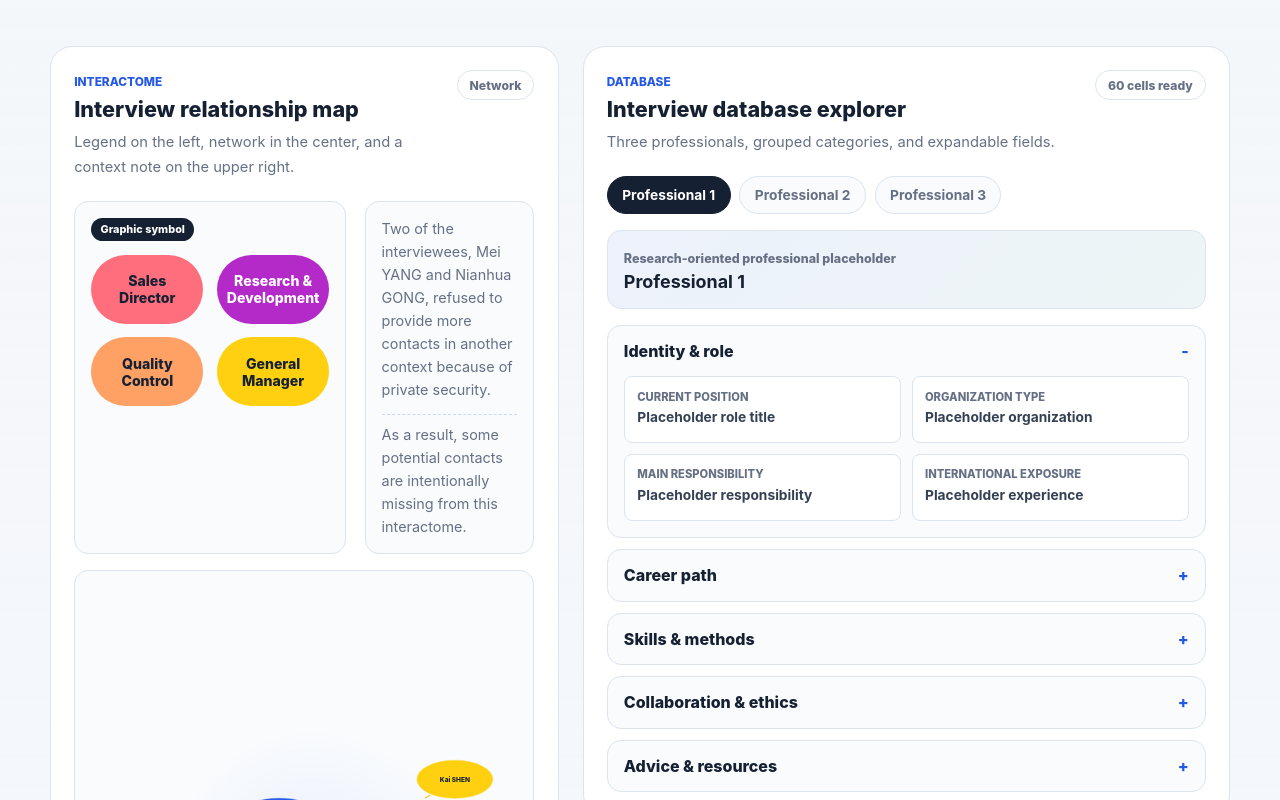
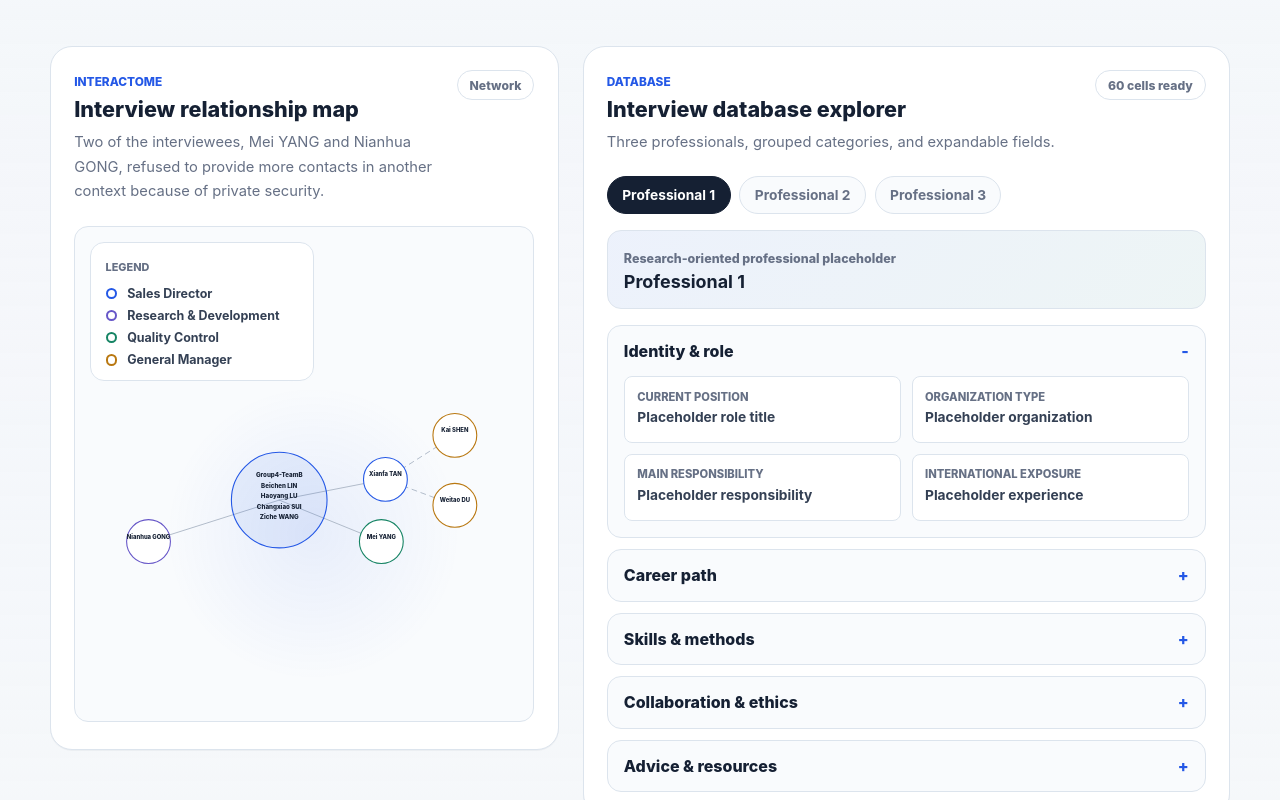
Before and after one commit to iryuko/ppei-b3-s2-oral-presentation, a React (Vite) app: page / in a window 1280 px wide. Shown: the part 3180-3980 px from the top of the page. Built offline with nearby package versions, Linux system fonts and the light colour scheme.

Commit message:
Polish interactome styling

```diff
--- a/src/sections/DatabaseInteractomeSection.tsx
+++ b/src/sections/DatabaseInteractomeSection.tsx
@@ -43,26 +43,21 @@ export function DatabaseInteractomeSection() {
               <div>
                 <PanelLabel>Interactome</PanelLabel>
                 <h3>Interview relationship map</h3>
-                <p>Legend on the left, network in the center, and a context note on the upper right.</p>
+                <p>{interactomeNote[0]}</p>
               </div>
               <span className="panel-badge">Network</span>
             </div>
             <div className="interactome-board">
               <div className="interactome-board__legend" aria-label="Interactome legend">
-                <span className="interactome-board__caption">Graphic symbol</span>
+                <span className="interactome-board__caption">Legend</span>
                 <div className="interactome-legend">
                   {interactomeLegendItems.map((item) => (
-                    <div className={`interactome-legend__item interactome-legend__item--${item.tone}`} key={item.label}>
-                      {item.label}
+                    <div className="interactome-legend__item" key={item.label}>
+                      <span className={`interactome-legend__dot interactome-legend__dot--${item.tone}`} aria-hidden="true" />
+                      <span>{item.label}</span>
                     </div>
                   ))}
                 </div>
-              </div>
-
-              <div className="interactome-board__note">
-                {interactomeNote.map((line) => (
-                  <p key={line}>{line}</p>
-                ))}
               </div>
 
               <svg className="interactome" viewBox="0 0 920 540" role="img" aria-label="Interview interactome network">
@@ -90,13 +85,10 @@ export function DatabaseInteractomeSection() {
                     key={node.id}
                     transform={`translate(${node.x * 8.2} ${node.y * 5.2})`}
                   >
-                    <ellipse
-                      rx={node.id === "group4" ? 128 : Math.max(node.label.length * 4.9, 76)}
-                      ry={node.id === "group4" ? 92 : 38}
-                    />
-                    <text y={node.id === "group4" ? -34 : 6}>
+                    <circle r={node.id === "group4" ? 96 : 44} />
+                    <text y={node.id === "group4" ? -46 : -6}>
                       {node.label.split("\n").map((line, index) => (
-                        <tspan key={`${node.id}-${line}`} x="0" dy={index === 0 ? 0 : 28}>
+                        <tspan key={`${node.id}-${line}`} x="0" dy={index === 0 ? 0 : 21}>
                           {line}
                         </tspan>
                       ))}
--- a/src/styles/global.css
+++ b/src/styles/global.css
@@ -726,7 +726,6 @@ p {
 .interactome {
   width: 100%;
   min-height: 31rem;
-  grid-column: 1 / -1;
   border: 1px solid var(--line);
   border-radius: var(--radius-md);
   background:
@@ -737,152 +736,127 @@ p {
 .interactome__edge {
   stroke: #aeb9c7;
   stroke-linecap: round;
-  stroke-width: 2.5;
+  stroke-width: 1.9;
 }
 
 .interactome__edge--dashed {
-  stroke: rgba(255, 191, 0, 0.86);
+  stroke: #aeb9c7;
   stroke-dasharray: 10 9;
 }
 
-.interactome__node ellipse {
+.interactome__node circle {
+  fill: #ffffff;
   stroke-width: 2.2;
   transition:
-    transform 180ms ease,
     fill 180ms ease,
-    stroke-width 180ms ease;
+    stroke-width 180ms ease,
+    filter 180ms ease;
 }
 
 .interactome__node text {
   fill: var(--ink);
-  font-size: 0.82rem;
+  font-size: 0.74rem;
   font-weight: 780;
   text-anchor: middle;
   pointer-events: none;
 }
 
-.interactome__node:hover ellipse {
+.interactome__node:hover circle {
+  fill: var(--blue-soft);
   stroke-width: 4;
+  filter: drop-shadow(0 8px 18px rgba(21, 32, 51, 0.1));
 }
 
-.interactome__node--core ellipse {
-  fill: rgba(36, 88, 230, 0.98);
-  stroke: rgba(36, 88, 230, 0.34);
-}
-
-.interactome__node--core.interactome__node--blue ellipse {
-  fill: rgba(36, 88, 230, 0.98);
-  stroke: rgba(36, 88, 230, 0.34);
+.interactome__node--core circle {
+  fill: rgba(36, 88, 230, 0.08);
+  stroke: var(--blue);
 }
 
 .interactome__node--core text {
-  fill: #ffffff;
-  font-size: 0.9rem;
+  fill: var(--ink);
+  font-size: 0.78rem;
   font-weight: 800;
 }
 
-.interactome__node--leaf:hover {
-  transform: translateY(-2px);
+.interactome__node--blue circle {
+  stroke: var(--blue);
 }
 
-.interactome__node--blue ellipse {
-  fill: rgba(255, 101, 116, 0.94);
-  stroke: rgba(255, 101, 116, 0.36);
+.interactome__node--green circle {
+  stroke: var(--green);
 }
 
-.interactome__node--green ellipse {
-  fill: rgba(255, 156, 92, 0.94);
-  stroke: rgba(255, 156, 92, 0.36);
+.interactome__node--amber circle {
+  stroke: var(--amber);
 }
 
-.interactome__node--amber ellipse {
-  fill: rgba(255, 208, 12, 0.98);
-  stroke: rgba(255, 208, 12, 0.42);
-}
-
-.interactome__node--violet ellipse {
-  fill: rgba(177, 34, 199, 0.96);
-  stroke: rgba(177, 34, 199, 0.34);
+.interactome__node--violet circle {
+  stroke: var(--violet);
 }
 
 .interactome-board {
-  display: grid;
-  grid-template-columns: minmax(14rem, 17rem) minmax(0, 1fr);
-  gap: 1rem 1.15rem;
+  position: relative;
 }
 
-.interactome-board__legend,
-.interactome-board__note {
-  min-height: 8.4rem;
-  padding: 0.95rem 1rem;
+.interactome-board__legend {
+  position: absolute;
+  top: 1rem;
+  left: 1rem;
+  z-index: 2;
+  width: min(14rem, calc(100% - 2rem));
+  padding: 0.8rem 0.9rem;
   border: 1px solid var(--line);
   border-radius: var(--radius-md);
-  background: var(--surface-quiet);
+  background: rgba(255, 255, 255, 0.9);
+  backdrop-filter: blur(12px);
 }
 
 .interactome-board__caption {
   display: inline-flex;
-  padding: 0.28rem 0.58rem;
-  border-radius: 999px;
-  color: #ffffff;
-  background: var(--ink);
+  color: var(--muted);
   font-size: 0.68rem;
-  font-weight: 760;
+  font-weight: 780;
+  text-transform: uppercase;
 }
 
 .interactome-legend {
   display: grid;
-  grid-template-columns: repeat(2, minmax(0, 1fr));
-  gap: 0.85rem;
-  margin-top: 0.9rem;
+  gap: 0.45rem;
+  margin-top: 0.65rem;
 }
 
 .interactome-legend__item {
-  display: flex;
+  display: grid;
+  grid-template-columns: 0.8rem minmax(0, 1fr);
   align-items: center;
-  justify-content: center;
-  min-height: 4.3rem;
-  padding: 0.6rem 0.85rem;
-  border-radius: 999px;
-  color: var(--ink);
-  font-size: 0.88rem;
-  font-weight: 760;
-  text-align: center;
+  gap: 0.55rem;
+  color: var(--ink-soft);
+  font-size: 0.78rem;
+  font-weight: 700;
 }
 
-.interactome-legend__item--blue {
-  background: rgba(255, 101, 116, 0.94);
+.interactome-legend__dot {
+  width: 0.72rem;
+  height: 0.72rem;
+  border: 2px solid currentColor;
+  border-radius: 999px;
+  background: #ffffff;
 }
 
-.interactome-legend__item--green {
-  background: rgba(255, 156, 92, 0.94);
+.interactome-legend__dot--blue {
+  color: var(--blue);
 }
 
-.interactome-legend__item--amber {
-  background: rgba(255, 208, 12, 0.98);
+.interactome-legend__dot--green {
+  color: var(--green);
 }
 
-.interactome-legend__item--violet {
-  color: #ffffff;
-  background: rgba(177, 34, 199, 0.96);
+.interactome-legend__dot--amber {
+  color: var(--amber);
 }
 
-.interactome-board__note {
-  display: grid;
-  align-content: start;
-  justify-items: start;
-  gap: 0.75rem;
-}
-
-.interactome-board__note p {
-  color: var(--muted);
-  font-size: 0.9rem;
-  line-height: 1.6;
-}
-
-.interactome-board__note p + p {
-  padding-top: 0.5rem;
-  border-top: 1px dashed rgba(36, 88, 230, 0.2);
+.interactome-legend__dot--violet {
+  color: var(--violet);
 }
 
 .professional-tabs {
@@ -1242,7 +1216,6 @@ p {
   }
 
   .knowledge-panel__grid,
-  .interactome-board,
   .team-grid,
   .accordion__grid,
   .proof-grid {
@@ -1250,7 +1223,14 @@ p {
   }
 
   .interactome-legend {
-    grid-template-columns: 1fr 1fr;
+    gap: 0.35rem;
+  }
+
+  .interactome-board__legend {
+    width: min(11.5rem, calc(100% - 1.5rem));
+    top: 0.75rem;
+    left: 0.75rem;
+    padding: 0.72rem 0.78rem;
   }
 
   .team-card {
```
Also changed, not shown: src/staticPrototype.js (+13 -9 lines), 1 other file (tests, documents, lock files or other folders).
